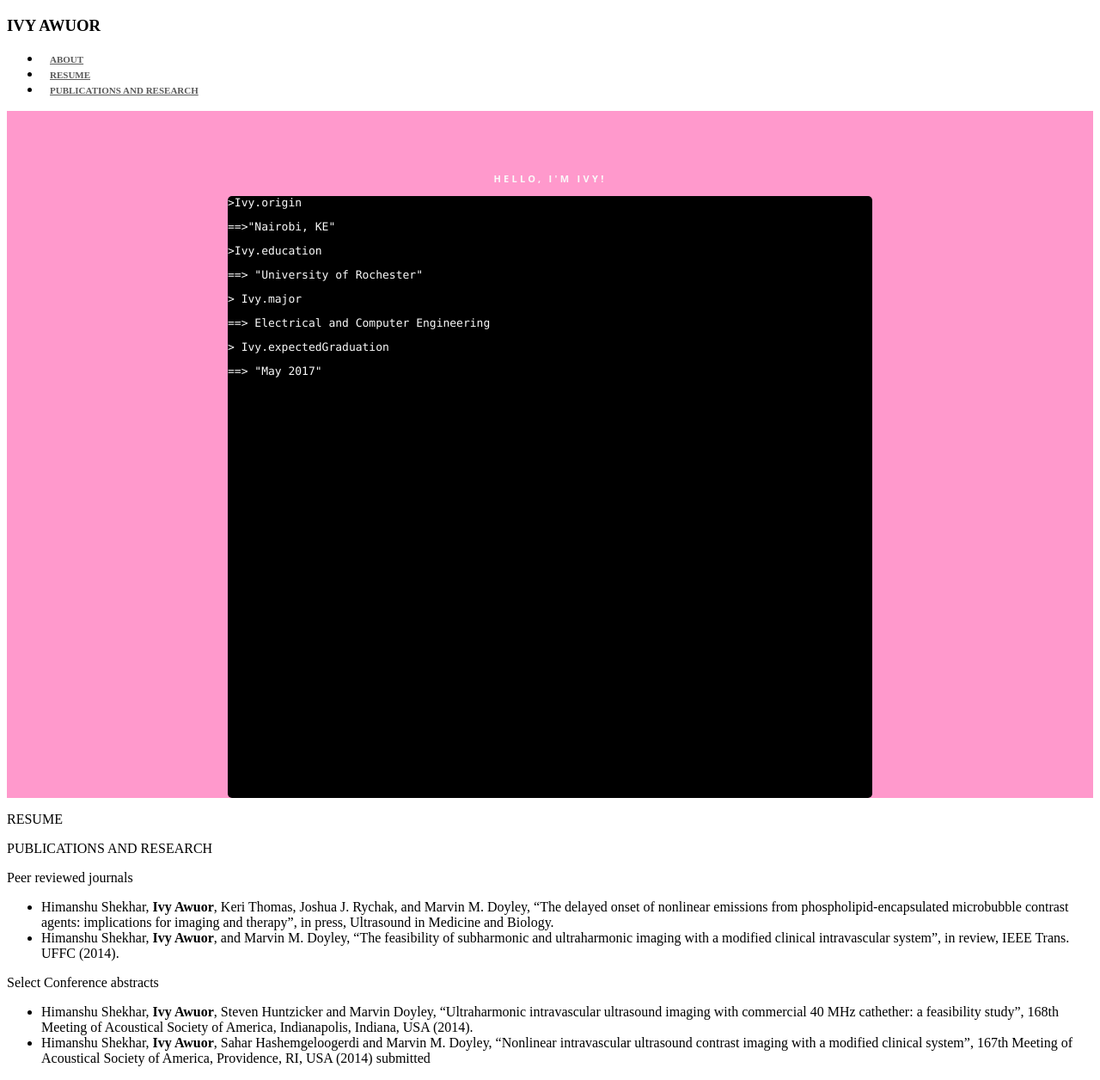
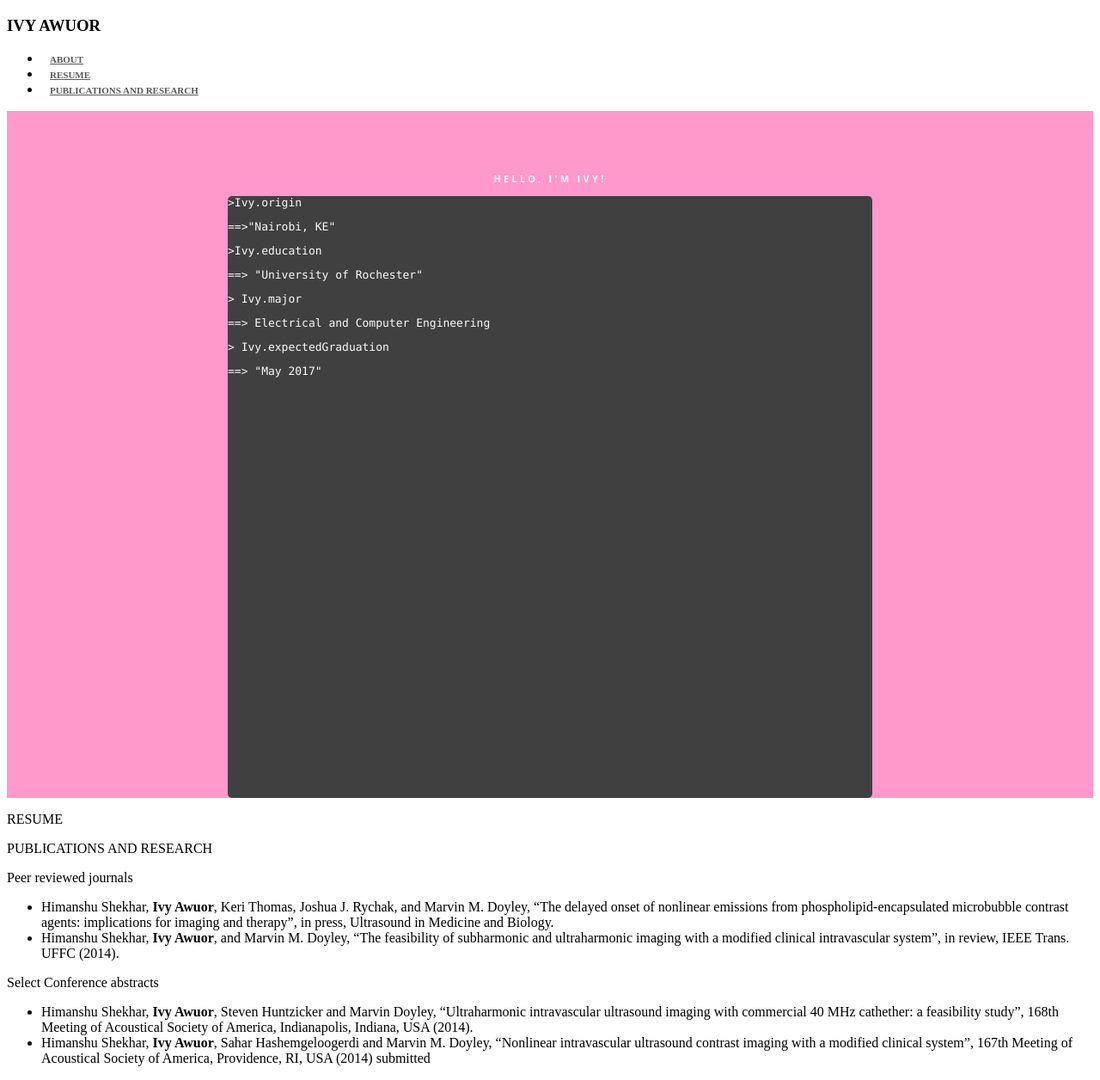
Before and after one commit to rawuor/rawuor.github.io, a Jekyll site: the page index.html, which Jekyll copies as it is, in a window 1280 px wide. Shown: the whole page at 86% size. Built offline with Jekyll 4.4.1, drawn with Linux system fonts in a browser that asks for light colours.

Commit message:
Update default.css

```diff
--- a/css/default.css
+++ b/css/default.css
@@ -47,7 +47,7 @@
  width:750px;
  margin:0 auto;
  font-size:30px;
- background-color: black;
+ background-color: #404040;
  height:700px;
 }
 .about_content p{
```
